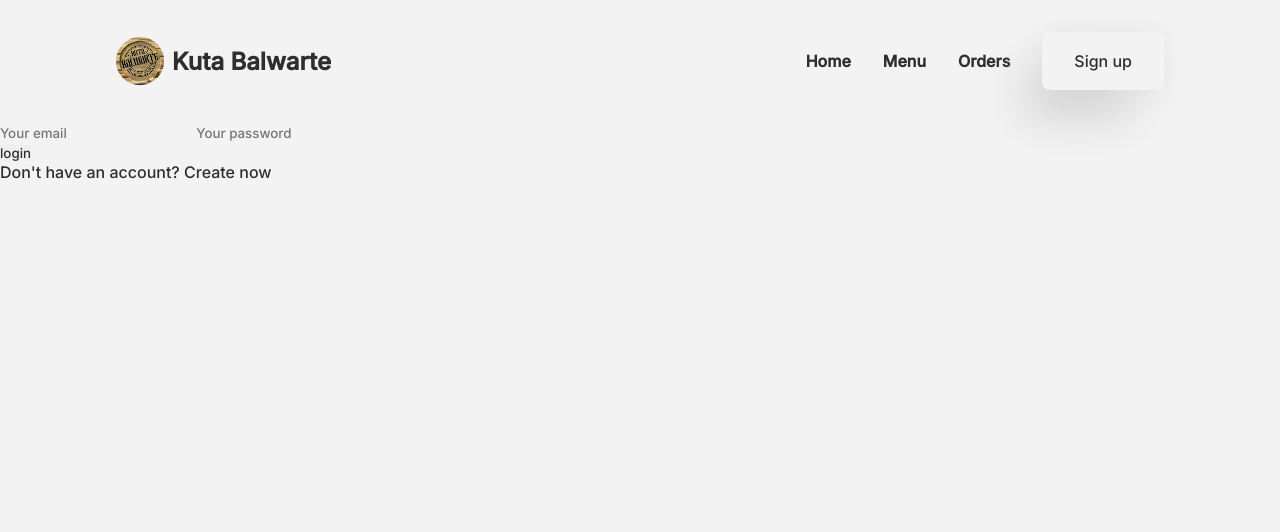
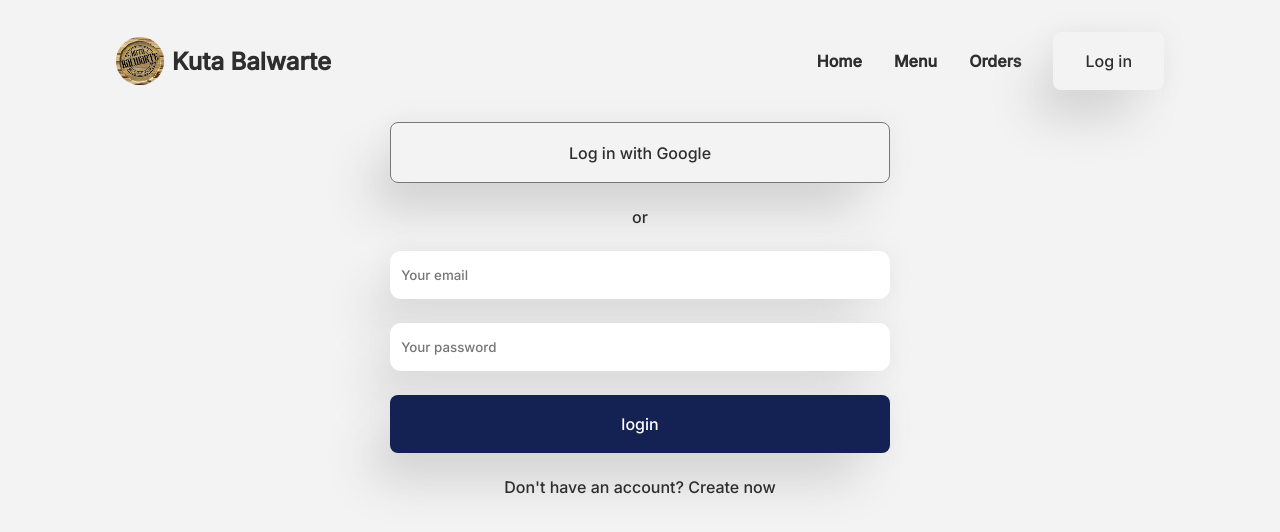
Before and after one commit to EricEchemane/Kuta-Balwarte-Wantusawa, a SvelteKit app: page /login in a window 1280 px wide. Shown: the top 532 px of the page. Built offline with nearby package versions, Linux system fonts and the light colour scheme; no server answers; the database is empty.

Commit message:
login working

```diff
--- a/src/routes/+layout.svelte
+++ b/src/routes/+layout.svelte
@@ -25,7 +25,7 @@
 				<sup class="badge">7</sup>
 			</button>
 		{:else}
-			<a href="/register"><button class="outlined"> Sign up </button></a>
+			<a href="/login"><button class="outlined"> Log in </button></a>
 		{/if}
 	</section>
 	<button class="icon-btn" id="menu-open-btn" on:click={toggleNavOnMobile}>
--- a/src/routes/login/+page.server.ts
+++ b/src/routes/login/+page.server.ts
@@ -49,6 +49,6 @@ export const actions: Actions = {
 			maxAge: 60 * 60 * 24
 		});
 
-		throw redirect(302, '/');
+		throw redirect(302, '/menu');
 	}
 };
--- a/src/routes/login/+page.svelte
+++ b/src/routes/login/+page.svelte
@@ -1,8 +1,28 @@
 <script lang="ts">
 	import { enhance } from '$app/forms';
 	import type { ActionData } from './$types';
+	import {
+		initFirebase,
+		loginWithGoogle,
+		onUserAuthStateChanged
+	} from '$lib/firebase';
+	import { onMount } from 'svelte';
+
+	let app = initFirebase();
 
 	export let form: ActionData;
+
+	onMount(() => {
+		onUserAuthStateChanged(app, (user) => {
+			if (!user?.email) return;
+			const formdata = new FormData();
+			formdata.append('email', user.email);
+			fetch('/api/google-login', {
+				method: 'post',
+				body: formdata
+			}).then(() => window.location.reload());
+		});
+	});
 </script>
 
 <svelte:head>
@@ -10,13 +30,45 @@
 </svelte:head>
 
 <form method="post" use:enhance>
-	<div>
+	<button class="outlined" on:click={() => loginWithGoogle(app)}>
+		Log in with Google
+	</button>
+	<p>or</p>
+	<div class="input-field">
 		<input type="text" name="email" placeholder="Your email" required />
-		<input type="password" name="password" placeholder="Your password" minlength="7" required />
 	</div>
-	<button type="submit">login</button>
+	<div class="input-field">
+		<input
+			type="password"
+			name="password"
+			placeholder="Your password"
+			minlength="7"
+			required
+		/>
+	</div>
+	<button class="secondary" type="submit">login</button>
+	<a href="/register">Don't have an account? Create now</a>
 </form>
-<a href="/register">Don't have an account? Create now</a>
 {#if form && !form.valid}
 	<div class="error">{form.message}</div>
 {/if}
+
+<style>
+	form {
+		max-width: 500px;
+		margin: auto;
+		display: flex;
+		flex-direction: column;
+		gap: 1.5rem;
+	}
+	.input-field {
+		padding-left: 0;
+	}
+	a,
+	p {
+		text-align: center;
+	}
+	.outlined {
+		border: 1px solid #777;
+	}
+</style>
```
Also changed, not shown: src/routes/api/google-login/+page.server.ts (added, +38 -0 lines).
